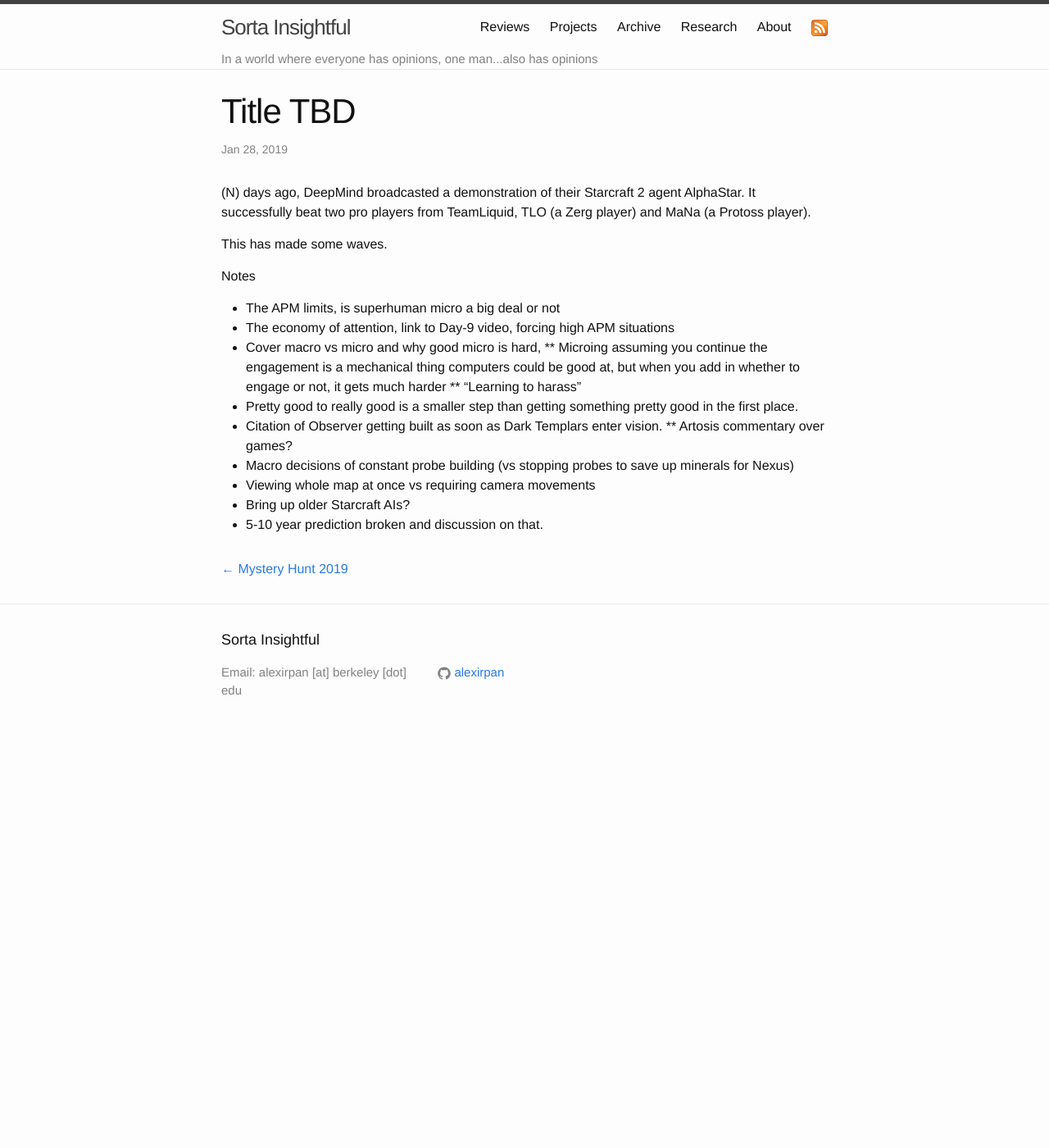
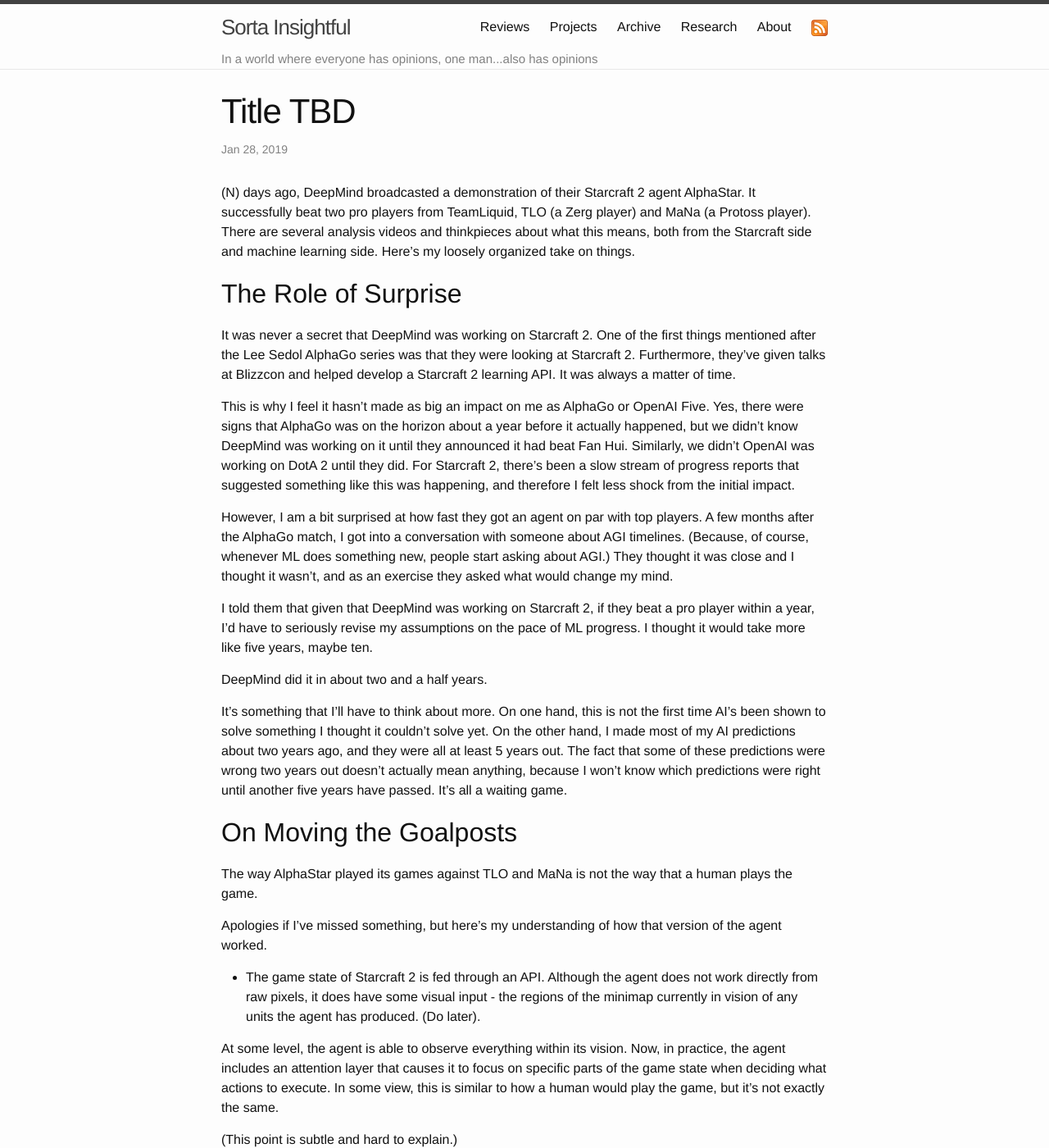
Before and after one commit to alexirpan/alexirpan.github.io, a Jekyll site: the page built from _posts/2019-01-28-alphastar.markdown, in a window 1280 px wide and 1400 px high. Shown: the whole window at 82% size. Built offline with Jekyll 4.4.1, drawn with Linux system fonts in a browser that asks for light colours; nearby versions of some CDN libraries; some of the changed text lies outside the part shown.

Commit message:
Starting initial draft, putting ideas down first

```diff
--- a/_posts/2019-01-28-alphastar.markdown
+++ b/_posts/2019-01-28-alphastar.markdown
@@ -6,7 +6,89 @@
 
 (N) days ago, DeepMind broadcasted a demonstration of their Starcraft 2 agent
 AlphaStar. It successfully beat two pro players from TeamLiquid, TLO (a Zerg
-player) and MaNa (a Protoss player).
+player) and MaNa (a Protoss player). There are several analysis videos and thinkpieces
+about what this means, both from the Starcraft side and machine learning side.
+Here's my loosely organized take on things.
+
+
+The Role of Surprise
+-------------------------------------------
+
+It was never a secret that DeepMind was working on Starcraft 2. One of the first
+things mentioned after the Lee Sedol AlphaGo series was that they were looking
+at Starcraft 2. Furthermore, they've given talks at Blizzcon and helped develop
+a Starcraft 2 learning API. It was always a matter of time.
+
+This is why I feel it hasn't made as big an impact on me as AlphaGo or OpenAI
+Five. Yes, there were signs that AlphaGo was on the horizon about a year before
+it actually happened, but we didn't know DeepMind was working on it until they
+announced it had beat Fan Hui. Similarly, we didn't OpenAI was working on DotA 2
+until they did. For Starcraft 2, there's been a slow stream of progress reports
+that suggested something like this was happening, and therefore I felt less
+shock from the initial impact.
+
+However, I am a bit surprised at how fast they got an agent on par with top
+players. A few months after the AlphaGo match, I got into a conversation with
+someone about AGI timelines. (Because, of course, whenever ML does something
+new, people start asking about AGI.) They thought it was close and I thought it
+wasn't, and as an exercise they asked what would change my mind.
+
+I told them that given that DeepMind was working on Starcraft 2, if they beat a
+pro player within a year, I'd have to seriously revise my assumptions on the
+pace of ML progress. I thought it would take more like five years, maybe ten.
+
+DeepMind did it in about two and a half years.
+
+It's something that I'll have to think about more. On one hand, this is not the
+first time AI's been shown to solve something I thought it couldn't solve yet.
+On the other hand, I made most of my AI predictions about two years ago, and
+they were all at least 5 years out. The fact that some of these predictions were
+wrong two years out doesn't actually mean anything, because I won't know which
+predictions were right until another five years have passed. It's all a waiting
+game.
+
+
+On Moving the Goalposts
+-------------------------------------------
+
+The way AlphaStar played its games against TLO and MaNa is not the way that a
+human plays the game.
+
+Apologies if I've missed something, but here's my understanding of how that
+version of the agent worked.
+
+* The game state of Starcraft 2 is fed through an API. Although the agent does
+  not work directly from raw pixels, it does have some visual input - the
+  regions of the minimap currently in vision of any units the agent has
+  produced.
+(Do later).
+
+At some level, the agent is able to observe everything within its vision. Now,
+in practice, the agent includes an attention layer that causes it to focus on
+specific parts of the game state when deciding what actions to execute. In some
+view, this is similar to how a human would play the game, but it's not exactly
+the same.
+
+(This point is subtle and hard to explain.)
+
+This leads to some behaviors that feel superhuman. For example, in one game
+against MaNa, MaNa tried building Dark Templars. These units are perpetually
+cloaked, and can't be targeted unless you have a detector unit nearby. However,
+if you look closely, there is a noticeable shimmer that appears where a cloaked unit is.
+
+The moment that a cloaked unit appeared in AlphaStar's vision, it immediately
+started building an Observer. This is something that a pro could do if they
+watched their base entrances closely enough, but I wouldn't expect a human to
+notice a DT immediately.
+
+The agent also comes with some limits on its APM. The average APM of the bot is
+limited to that of a pro player, except with some allowances for much higher
+burst APM, to model how pros handle especially micro-intensive fights.
+
+Some people felt that AlphaStar was still using
+
+
+
 
 This has made some waves.
 
```
